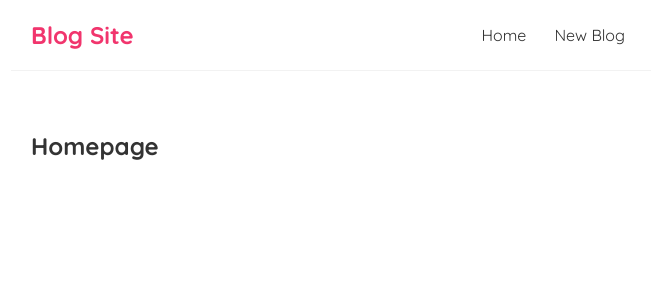
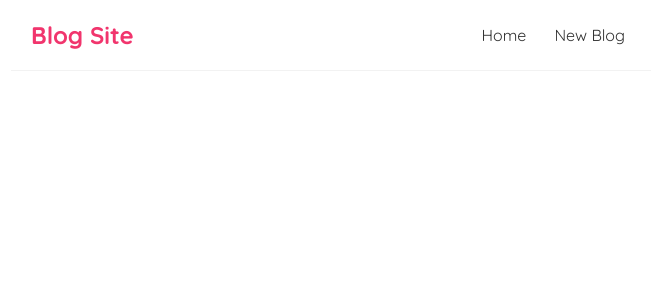
Before and after one commit to D-Coder135/Blog-Site_React, a React (Create React App) app: page / in a window 1280 px wide. Shown: the top 300 px of the page, without its empty margins (309-964 px from the left). Built offline with nearby package versions, Linux system fonts and the light colour scheme; the HTML template or start-up script is replaced by a standard one.

Commit message:
comment out some part of the code

```diff
--- a/src/Home.js
+++ b/src/Home.js
@@ -3,7 +3,7 @@ import { useState } from "react";
 const Home = () => {
     return (
         <div className="home">
-            <h2>Homepage</h2>
+            {/* <h2>Homepage</h2> */}
         </div>
      );
 }
```
